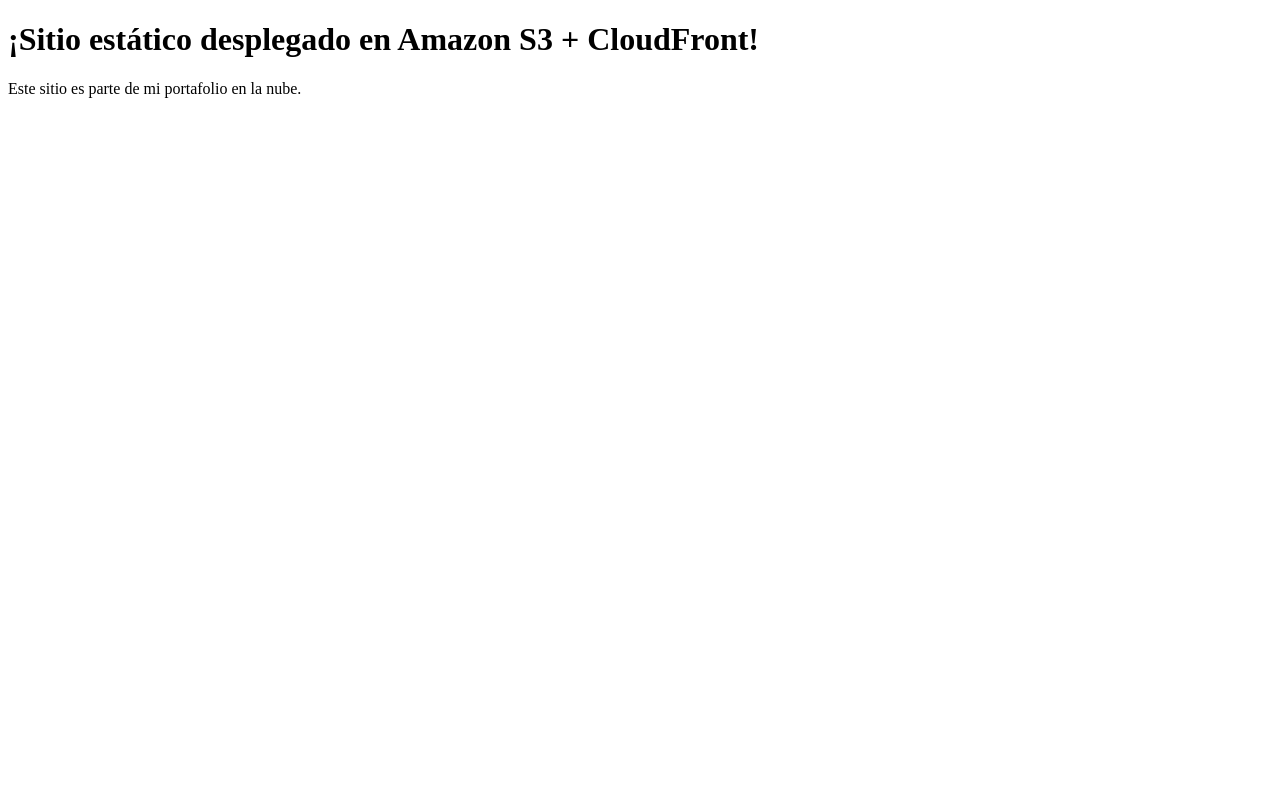
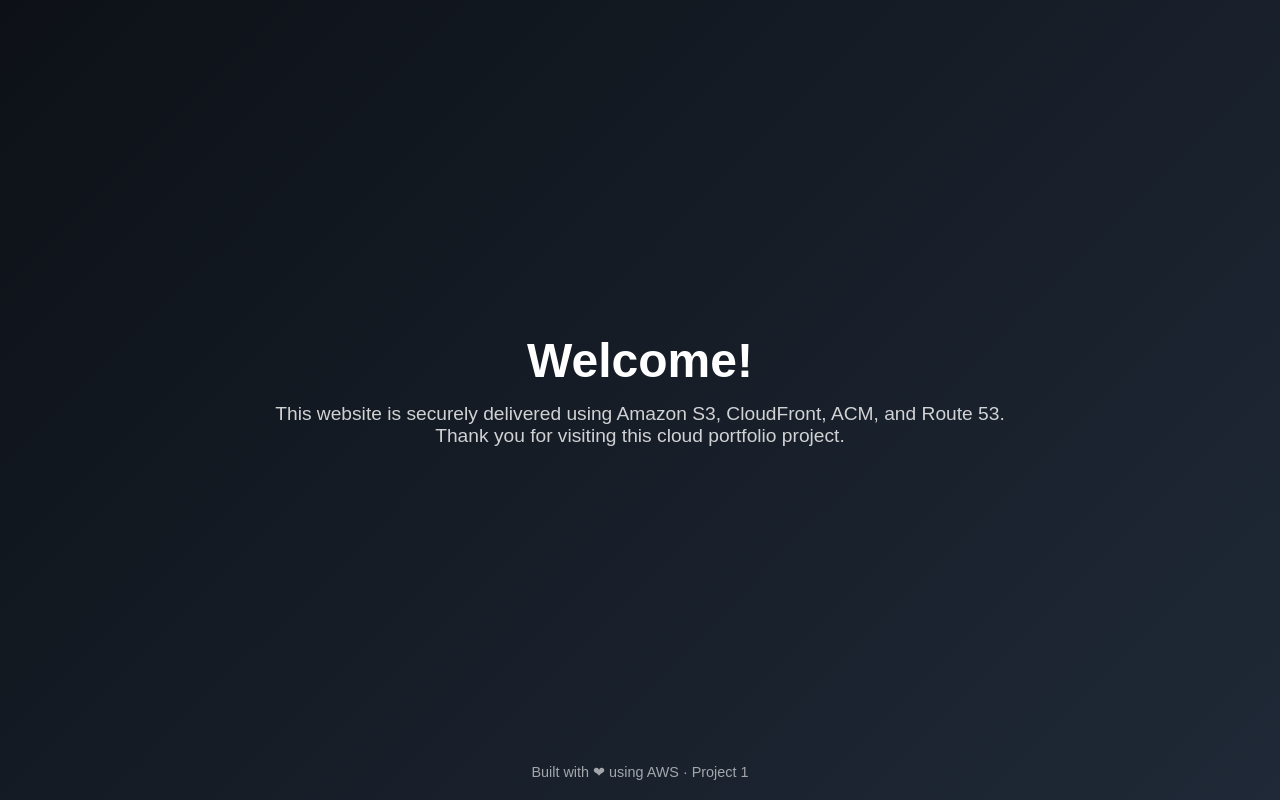
Before and after one commit to mmjv-03/cloud-portafolio, a plain HTML site: page proyecto-1/sitio/index.html in a window 1280 px wide. Drawn offline with Linux system fonts and the light colour scheme.

Commit message:
Update index.html

```diff
--- a/proyecto-1/sitio/index.html
+++ b/proyecto-1/sitio/index.html
@@ -1,12 +1,67 @@
 <!DOCTYPE html>
-<html lang="es">
+<html lang="en">
 <head>
-  <meta charset="UTF-8">
-  <meta name="viewport" content="width=device-width, initial-scale=1.0">
-  <title>Mi Sitio Estático en AWS</title>
+    <meta charset="UTF-8" />
+    <meta name="viewport" content="width=device-width, initial-scale=1.0" />
+    <title>Welcome</title>
+
+    <style>
+        body {
+            margin: 0;
+            padding: 0;
+            background: linear-gradient(135deg, #0d1117, #1f2937);
+            font-family: Arial, sans-serif;
+            height: 100vh;
+            color: #fff;
+            display: flex;
+            flex-direction: column;
+            justify-content: center;
+            align-items: center;
+            text-align: center;
+        }
+
+        h1 {
+            font-size: 3rem;
+            margin: 0;
+            animation: fadeIn 2s ease-in-out;
+        }
+
+        p {
+            font-size: 1.2rem;
+            opacity: 0.8;
+            margin-top: 15px;
+            animation: fadeIn 3s ease-in-out;
+        }
+
+        .footer {
+            position: absolute;
+            bottom: 20px;
+            font-size: 0.9rem;
+            opacity: 0.6;
+        }
+
+        @keyframes fadeIn {
+            from {
+                opacity: 0;
+                transform: translateY(10px);
+            }
+            to {
+                opacity: 1;
+                transform: translateY(0px);
+            }
+        }
+    </style>
 </head>
+
 <body>
-  <h1>¡Sitio estático desplegado en Amazon S3 + CloudFront!</h1>
-  <p>Este sitio es parte de mi portafolio en la nube.</p>
+    <h1>Welcome!</h1>
+    <p>
+        This website is securely delivered using Amazon S3, CloudFront, ACM, and Route 53.<br>
+        Thank you for visiting this cloud portfolio project.
+    </p>
+
+    <div class="footer">
+        Built with ❤ using AWS · Project 1
+    </div>
 </body>
 </html>
```
